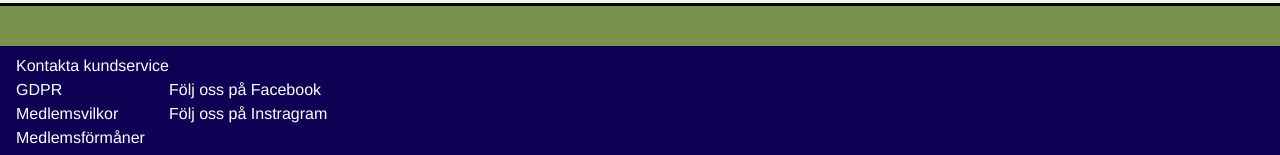
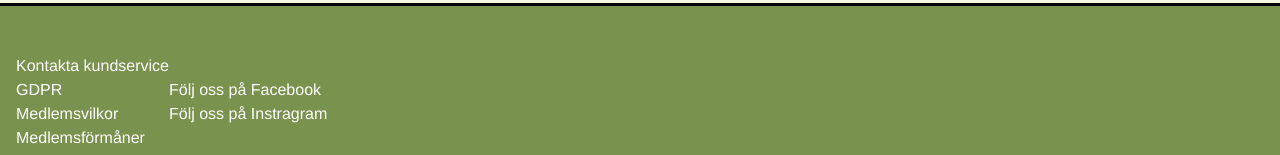
Before and after one commit to lutefisk-development/CastorImpar, a Vue app: page / in a window 1280 px wide. Shown: the part 1884-2039 px from the top of the page. Built offline with nearby package versions, Linux system fonts and the light colour scheme.

Commit message:
footer färg fix

```diff
--- a/src/components/Footer.vue
+++ b/src/components/Footer.vue
@@ -32,12 +32,13 @@ export default {
 </script>
 
 <style>
-.footer {
-  background-color: #0e0052;
+..footer {
+  background-color: #79924e;
   color: white;
 }
 .footer-box {
-  margin: 1vh 10vh;
+  margin: 1vh 1vh;
+  border-top: 4px solid #c2992a;
 }
 a {
   color: white;
```
